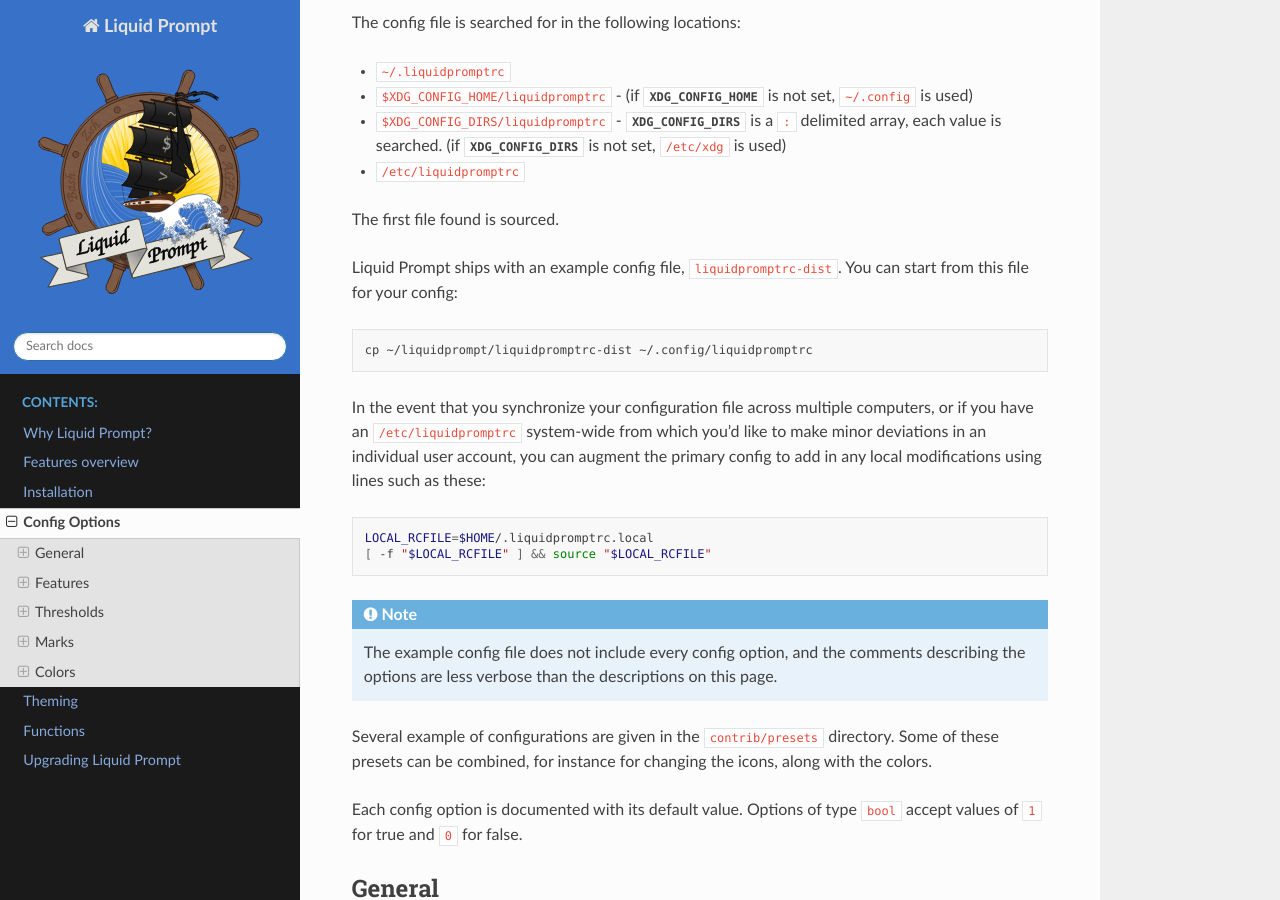
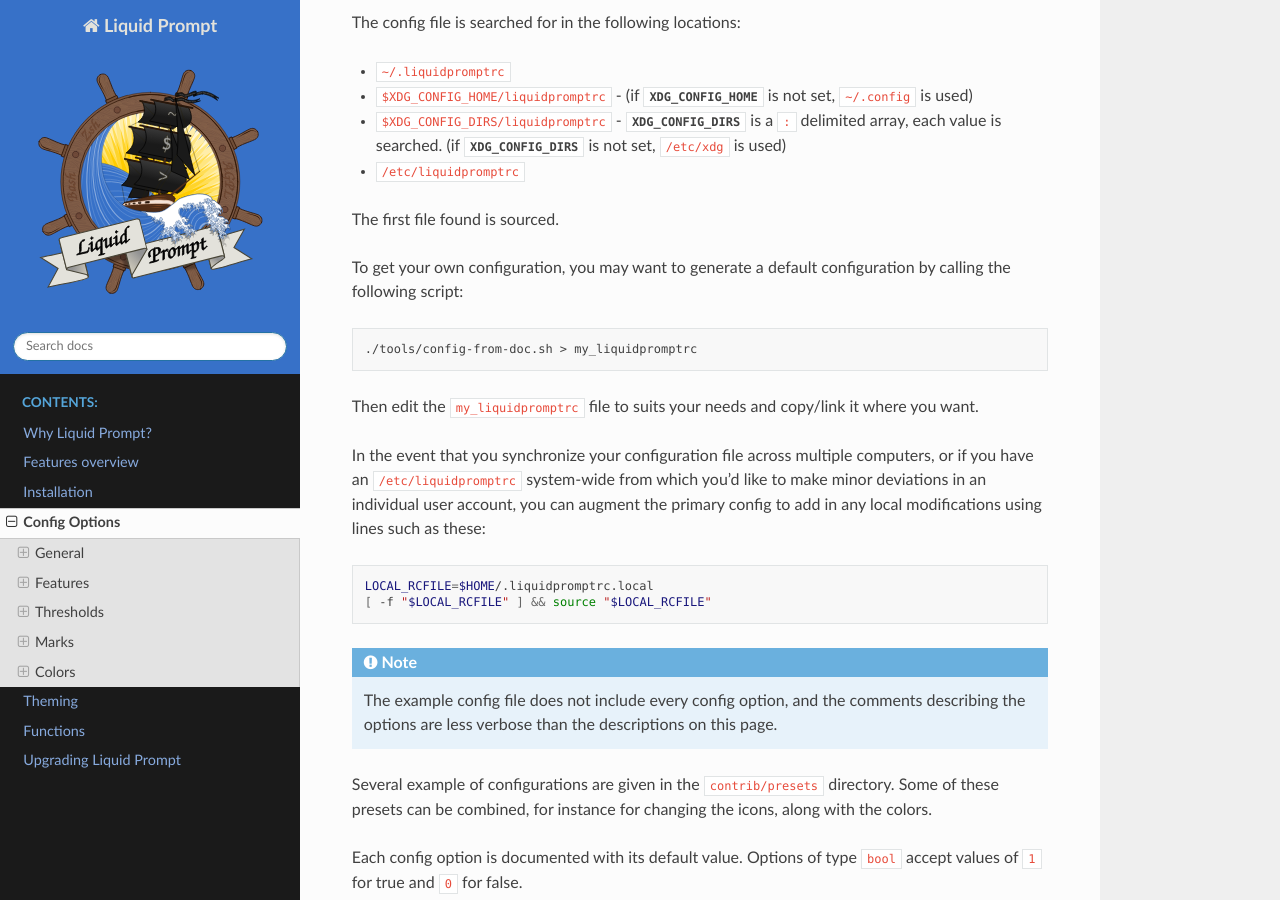
Before and after one commit to liquidprompt/liquidprompt, a Sphinx documentation site: the page built from docs/config.rst, in a window 1280 px wide and 900 px high, scrolled down 540 px. Built offline with Sphinx 7.4.7 and the Read the Docs theme 2.0.0, drawn with Linux system fonts in a browser that asks for light colours; pages that are not in the unit, such as notebooks, are missing from menus; cross-references to code outside the pages are shown as plain code.

Commit message:
review fixes + update debian pkg

```diff
--- a/docs/config.rst
+++ b/docs/config.rst
@@ -26,10 +26,13 @@
 
 The first file found is sourced.
 
-Liquid Prompt ships with an example config file, ``liquidpromptrc-dist``. You
-can start from this file for your config::
-
-    cp ~/liquidprompt/liquidpromptrc-dist ~/.config/liquidpromptrc
+To get your own configuration, you may want to generate a default configuration
+by calling the following script::
+
+    ./tools/config-from-doc.sh > my_liquidpromptrc
+
+Then edit the ``my_liquidpromptrc`` file to suits your needs
+and copy/link it where you want.
 
 In the event that you synchronize your configuration file across multiple
 computers, or if you have an ``/etc/liquidpromptrc`` system-wide from which
```
Also changed, not shown: 5 other files.
